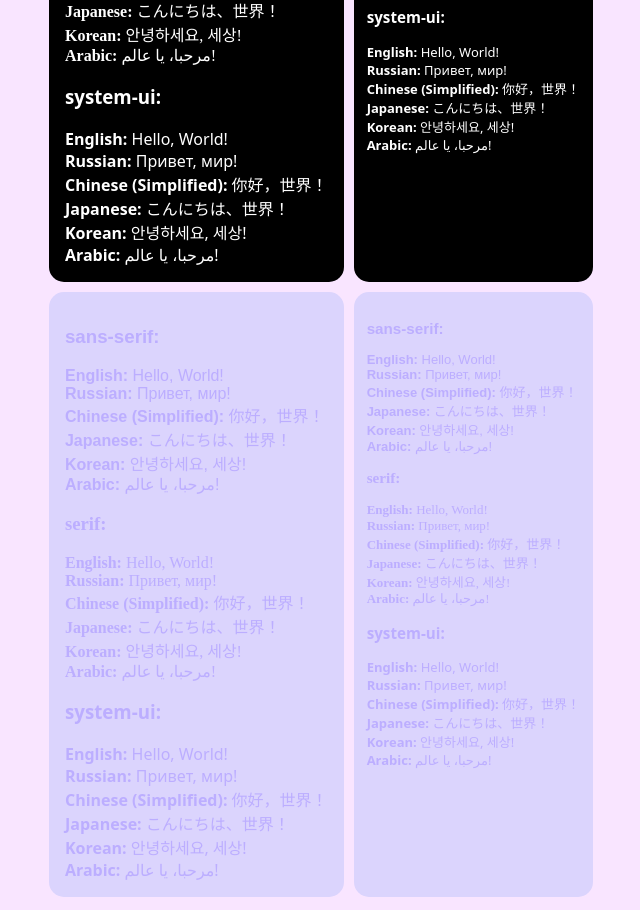
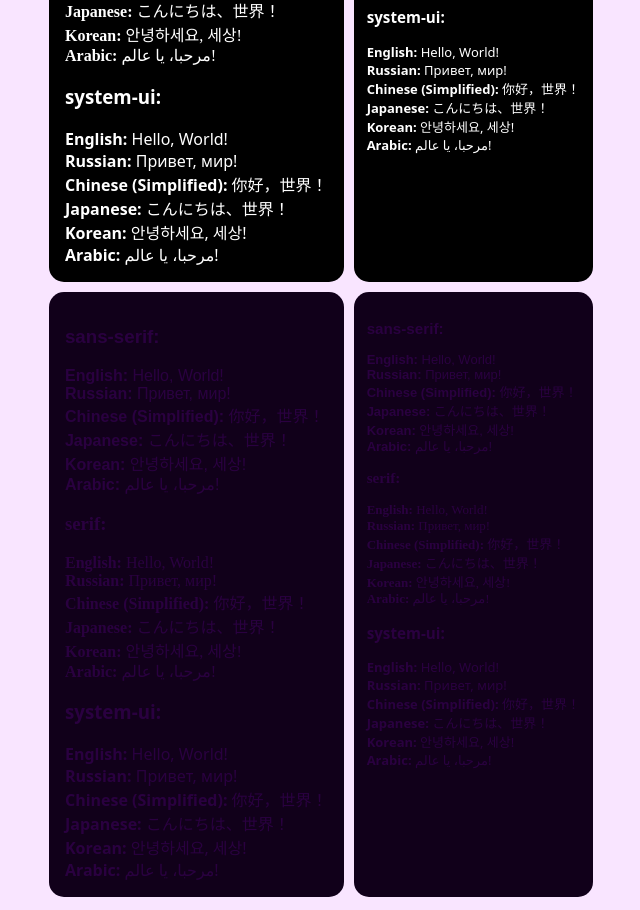
Before and after one commit to maximilionus/font-test, a plain HTML site: page index.html in a window 1280 px wide. Shown: the part 1084-1994 px from the top of the page, without its empty margins (319-959 px from the left). Drawn offline with Linux system fonts and the light colour scheme.

Commit message:
Match low contrast block with main palette bg

```diff
--- a/styles/style.css
+++ b/styles/style.css
@@ -41,8 +41,8 @@
 }
 
 .content-low-contrast {
-    background: #dbd4fd;
-    color: #bcaeff;
+    background: #11001a;
+    color: #2a0040;
 }
 
 .font-sans-serif {
```
